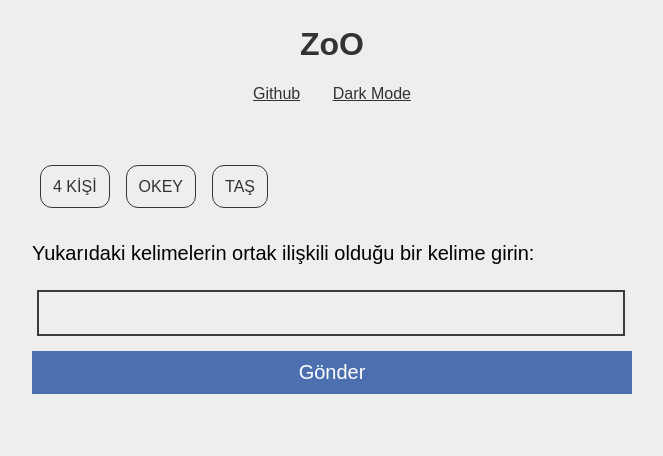
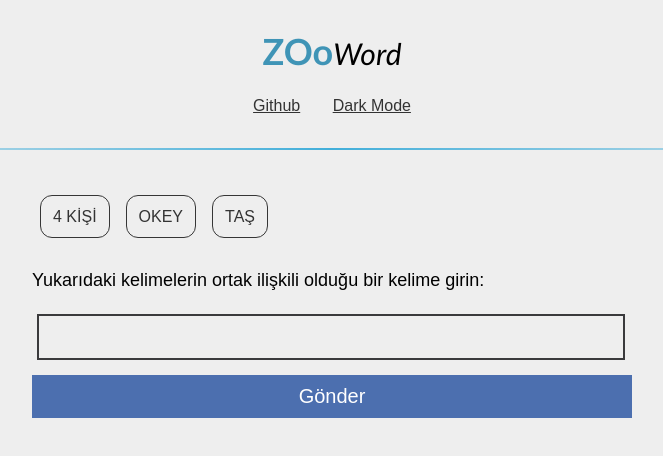
Before and after one commit to osman-koc/zoo-word-game, a plain HTML site: page index.html in a window 1280 px wide. Shown: the whole page, without its empty margins (308-971 px from the left). Drawn offline with Linux system fonts and the light colour scheme.

Commit message:
template modified & added custom_scripts.js

```diff
--- a/css/style.css
+++ b/css/style.css
@@ -12,9 +12,9 @@ body {
 }
 
 h1 {
-    font-size: 32px;
-    color: #333;
+    font-size: 36px;
     width: 100%;
+    font-family: 'Gill Sans', 'Gill Sans MT', Calibri, 'Trebuchet MS', sans-serif;
 }
 
 nav {
@@ -25,22 +25,6 @@ nav {
 nav a {
     margin: 0 14px;
     color: #333;
-}
-
-#btn-dark-mode {
-    cursor: pointer;
-    text-decoration: underline;
-}
-
-.container {
-    display: flex;
-    flex-wrap: wrap;
-    text-align: center;
-    justify-content: space-between;
-    max-width: 600px;
-    margin: 0 auto;
-    align-items: center;
-    padding: 5px;
 }
 
 input {
@@ -98,8 +82,33 @@ button {
 }
 
 p {
-    font-size: 20px;
+    font-size: 18px;
     margin: 20;
+}
+
+hr {
+    border: 0;
+    height: 2px;
+    background-image: linear-gradient(to right, rgba(8, 153, 211, 0), rgba(8, 153, 211, 0.75), rgba(8, 153, 211, 0));
+}
+hr.dark-mode {
+    background-image: linear-gradient(to right, rgba(102, 212, 255, 0), rgba(102, 212, 255, 0.75), rgba(102, 212, 255, 0));
+}
+
+.container {
+    display: flex;
+    flex-wrap: wrap;
+    text-align: center;
+    justify-content: space-between;
+    max-width: 600px;
+    margin: 0 auto;
+    align-items: center;
+    padding: 5px;
+}
+
+#btn-dark-mode {
+    cursor: pointer;
+    text-decoration: underline;
 }
 
 #relatedwords {
@@ -123,3 +132,18 @@ p {
 .relWorkItem.dark-mode {
     border: 1px solid #ccc;
 }
+
+.minw {
+    font-style: italic;
+    font-size: 30px;
+    font-family: 'Gill Sans', 'Gill Sans MT', Calibri, 'Trebuchet MS', sans-serif;
+    font-weight: 200;
+}
+
+.zoow {
+    color: rgba(4, 118, 163, 0.75);
+}
+
+.zoow.dark-mode {
+    color: rgb(11, 186, 255, 75%);
+}
--- a/index.html
+++ b/index.html
@@ -5,18 +5,26 @@
     <meta charset="UTF-8">
     <meta http-equiv="X-UA-Compatible" content="IE=edge">
     <meta name="viewport" content="width=device-width, initial-scale=1.0, maximum-scale=1.0">
-    <title>ZoO - İlişkili kelime tahmin oyunu</title>
+    <meta name="description" content="Verilen birkaç kelimeyle ilişkili bir kelimeyi tahmin etmeye çalışalım.">
+    <title>ZOo Word - Kelime tahmin oyunu</title>
+
+    <link rel="shortcut icon" href="img/logo_32x32.png" type="image/x-icon">
+    <link rel="apple-touch-icon" href="img/logo_192x192.png" />
     <link rel="stylesheet" href="./css/style.css">
 </head>
 
 <body>
     <header class="container">
-        <h1>ZoO</h1>
+        <h1>
+            <span class="zoow">ZOo</span><span class="minw">Word</span>
+        </h1>
         <nav>
             <a href="https://github.com/osman-koc/zoo-word-game" target="_blank">Github</a>
             <a id="btn-dark-mode">Dark Mode</a>
         </nav>
     </header>
+
+    <hr />
 
     <div class="container">
         <div class="row" id="relatedwords">
@@ -33,54 +41,10 @@
         <button onclick="send_answer()">Gönder</button>
     </div>
 
+    <script src="./data/words.js" type="text/javascript"></script>
     <script src="./scripts/base_methods.js" type="text/javascript"></script>
     <script src="./scripts/darkmode.js" type="text/javascript"></script>
-    <script src="./data/words.js" type="text/javascript"></script>
-
-    <script type="text/javascript">
-        var correctAnswer = '';
-        get_related_words();
-
-        window.answerWord.addEventListener("keyup", function (event) {
-            if (event.keyCode === 13) {
-                event.preventDefault();
-                send_answer();
-            }
-        });
-
-        function get_related_words() {
-            window.answerWord.value = '';
-
-            var response = dbWords[Math.floor(Math.random() * dbWords.length)];
-            correctAnswer = response.name;
-            var relatedWords = response.relations;
-            var relatedWordsString = '';
-
-            if (relatedWords.length == 0) {
-                get_related_words();
-            }
-
-            var randCount = relatedWords.length > 2 ? 3 : relatedWords.length;
-            var randomItems = getRandom(relatedWords, randCount);
-            for (var i = 0; i < randomItems.length; i++) {
-                relatedWordsString += '<span class="relWorkItem">' + randomItems[i] + '</span>';
-            }
-
-            document.getElementById('relatedwords').innerHTML = relatedWordsString;
-        }
-
-        function send_answer() {
-            var answer = window.answerWord.value.turkishToUpper();
-            if (correctAnswer === answer) {
-                alert('Tebrikler! Doğru cevap!');
-                get_related_words();
-            } else {
-                alert('Yanlış cevap!');
-            }
-        }
-
-        window.answerWord = document.getElementById('answerWord');
-    </script>
+    <script src="./scripts/custom_scripts.js" type="text/javascript"></script>
 </body>
 
 </html>
--- /dev/null
+++ b/scripts/custom_scripts.js
@@ -0,0 +1,42 @@
+var correctAnswer = '';
+get_related_words();
+
+window.answerWord.addEventListener("keyup", function (event) {
+    if (event.keyCode === 13) {
+        event.preventDefault();
+        send_answer();
+    }
+});
+
+function get_related_words() {
+    window.answerWord.value = '';
+
+    var response = dbWords[Math.floor(Math.random() * dbWords.length)];
+    correctAnswer = response.name;
+    var relatedWords = response.relations;
+    var relatedWordsString = '';
+
+    if (relatedWords.length == 0) {
+        get_related_words();
+    }
+
+    var randCount = relatedWords.length > 2 ? 3 : relatedWords.length;
+    var randomItems = getRandom(relatedWords, randCount);
+    for (var i = 0; i < randomItems.length; i++) {
+        relatedWordsString += '<span class="relWorkItem">' + randomItems[i] + '</span>';
+    }
+
+    document.getElementById('relatedwords').innerHTML = relatedWordsString;
+}
+
+function send_answer() {
+    var answer = window.answerWord.value.turkishToUpper();
+    if (correctAnswer === answer) {
+        alert('Tebrikler! Doğru cevap!');
+        get_related_words();
+    } else {
+        alert('Yanlış cevap!');
+    }
+}
+
+window.answerWord = document.getElementById('answerWord');
```
Also changed, not shown: README.md.
